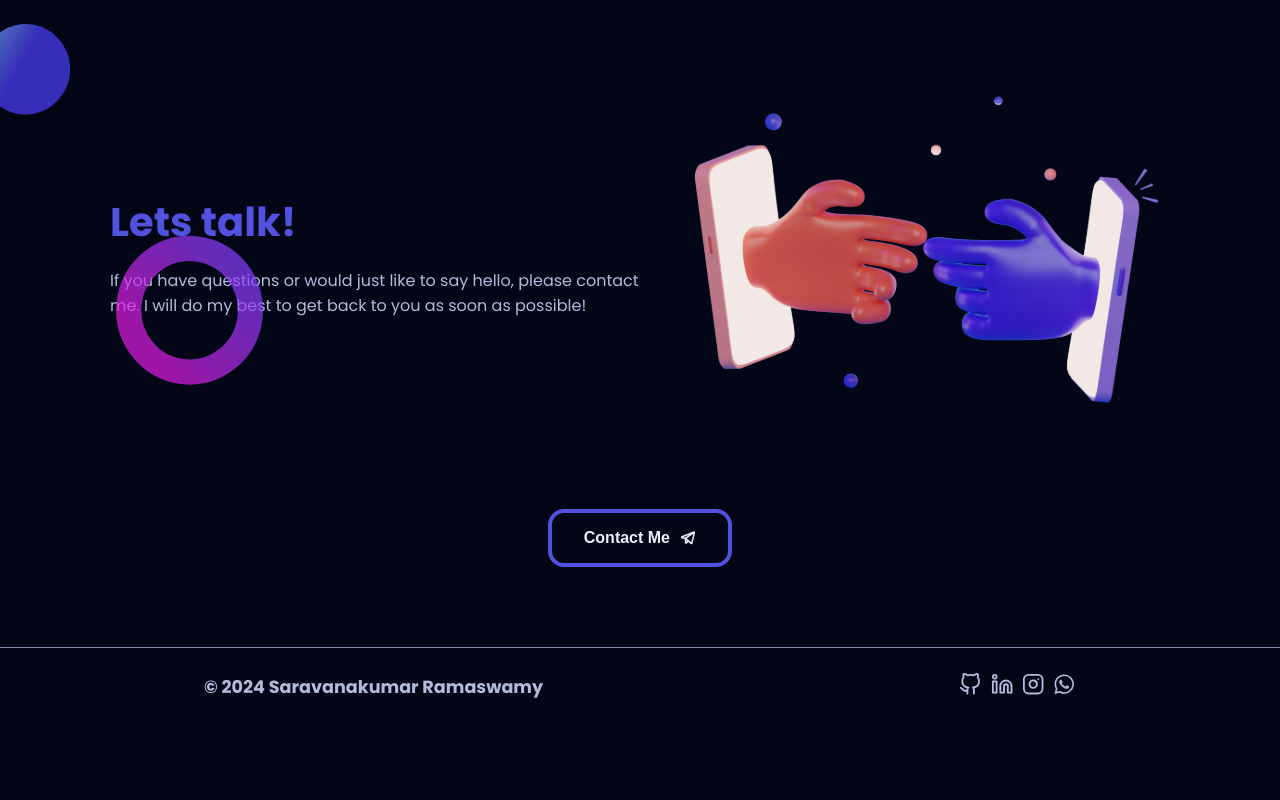
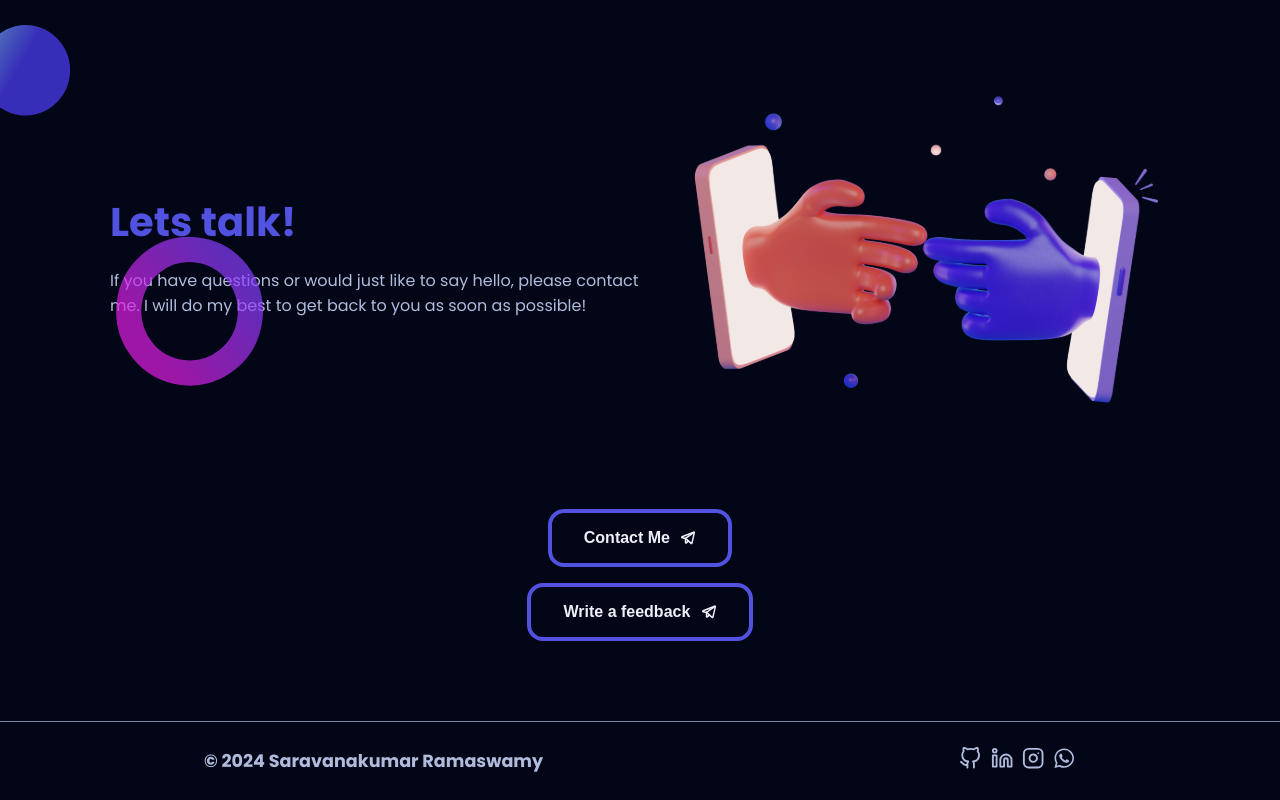
Before and after one commit to Saravanakumar2003/Portfolio, a Next.js app: page / in a window 1280 px wide. Shown: the part 10039-10839 px from the top of the page. Before the commit the page ends 10765 px from the top, so only its background shows below. Built offline with nearby package versions, Linux system fonts and the light colour scheme.

Commit message:
Feedback

```diff
--- a/src/components/CardContact/index.tsx
+++ b/src/components/CardContact/index.tsx
@@ -48,6 +48,21 @@ export function CardContact() {
             />
           </ButtonAlt>
         </Link>
+        <Link href="https://forms.visme.co/formsPlayer/kkjne993-saravana-039-s-portfolio" legacyBehavior>
+          <ButtonAlt style={{
+            marginTop: '1rem',
+          }}>
+            Write a feedback{' '}
+            <TelegramLogo
+              style={{
+                marginBottom: '-0.1rem',
+                marginLeft: '0.2rem'
+              }}
+              size={16}
+              weight="bold"
+            />
+          </ButtonAlt>
+        </Link>
       </CardContactContainer>
     </Section>
   );
--- a/src/pages/_app.tsx
+++ b/src/pages/_app.tsx
@@ -48,6 +48,8 @@ function MyApp({ Component, pageProps }: AppProps) {
       <Head>
         <meta name="viewport" content="width=device-width, initial-scale=1.0" />
         <script async src="https://www.googletagmanager.com/gtag/js?id=G-DEXGX7MVS0"></script>
+        <div className="visme_d" data-title="Custom Form" data-url="kkjne993-custom-form?fullPage=true" data-domain="forms" data-full-page="true" data-min-height="100vh" data-form-id="32099"></div>
+          <script src="https://static-bundles.visme.co/forms/vismeforms-embed.js"></script>
         <script>
           {`
             window.dataLayer = window.dataLayer || [];
--- a/src/pages/index.tsx
+++ b/src/pages/index.tsx
@@ -37,7 +37,8 @@ export default function Home() {
         <Testimonials />
         <CardContact />
       </Section>
-
+      <div className="visme_d" data-title="Custom Form" data-url="kkjne993-custom-form?fullPage=true" data-domain="forms" data-full-page="true" data-min-height="100vh" data-form-id="32099"></div>
+      <script src="https://static-bundles.visme.co/forms/vismeforms-embed.js"></script>
       <script src="https://cdn.botpress.cloud/webchat/v1/inject.js"></script>
       <script
         src="https://mediafiles.botpress.cloud/7d24b661-c169-4cd5-9dd2-671b3cb8ec48/webchat/config.js"
```
